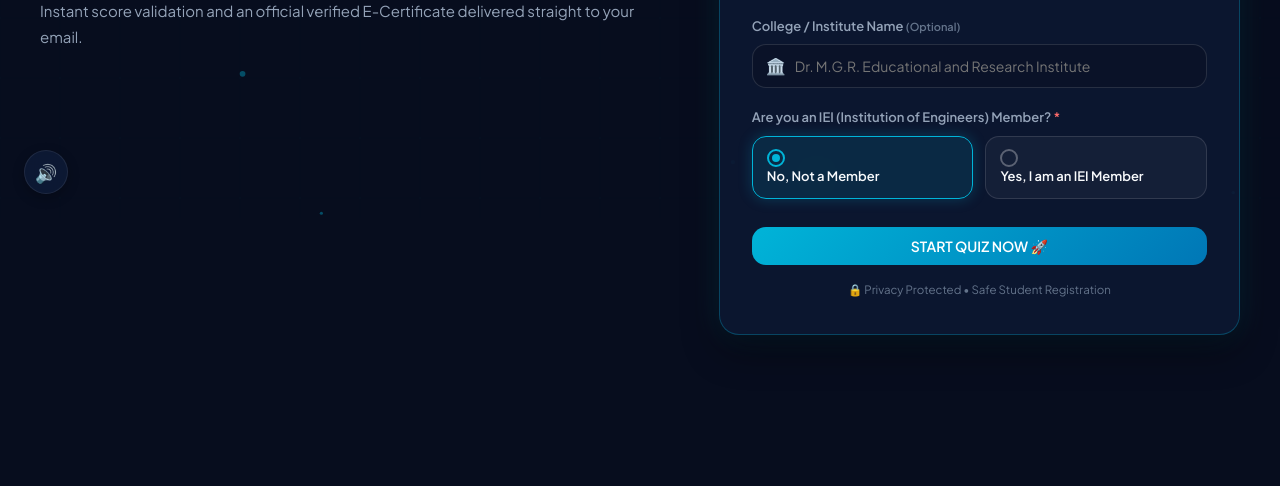
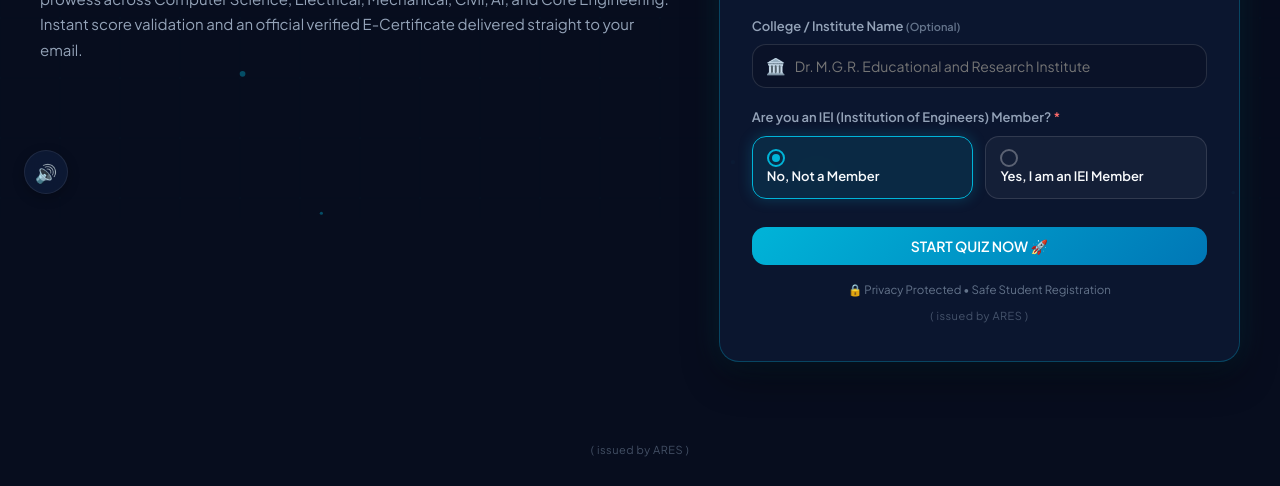
Before and after one commit to FallenAngel-666/test-your-engineering-brain, a website: page public/index.html in a window 1280 px wide. Shown: the part 582-1068 px from the top of the page. Before the commit the page ends 977 px from the top, so only its background shows below. Drawn offline with Linux system fonts and the light colour scheme.

Commit message:
Add ( issued by ARES ) in small font at the bottom of website and certificate

```diff
--- a/public/index.html
+++ b/public/index.html
@@ -163,6 +163,9 @@
               <div class="secure-badge">
                 <span>🔒 Privacy Protected • Safe Student Registration</span>
               </div>
+              <div style="text-align: center; margin-top: 10px; font-size: 11px; color: var(--text-muted); opacity: 0.65; letter-spacing: 0.5px;">
+                ( issued by ARES )
+              </div>
             </form>
           </div>
         </div>
@@ -1188,6 +1191,7 @@
                   <span id="certPreviewScore">Score: 10 / 10 (100%)</span>
                 </div>
                 <div class="cert-overlay-id" id="certPreviewId">Certificate ID: TYEB-2026-XXXX</div>
+                <div class="cert-overlay-issued" id="certPreviewIssued" style="position: absolute; bottom: 3.5%; left: 8%; font-size: calc(5px + 0.2vw); color: #718096; opacity: 0.85;">( issued by ARES )</div>
               </div>
             </div>
           </div>
@@ -1531,6 +1535,11 @@
     </div>
   </div>
 
+  <!-- Global Page Footer -->
+  <footer class="app-global-footer" style="text-align: center; padding: 20px 0 28px; font-size: 11px; color: var(--text-muted); opacity: 0.65; letter-spacing: 0.5px; position: relative; z-index: 5;">
+    <span>( issued by ARES )</span>
+  </footer>
+
   <!-- Toast Notification Container -->
   <div id="toastContainer" class="toast-container"></div>
 
```
Also changed, not shown: src/certificateGenerator.js (+8 -0 lines).
